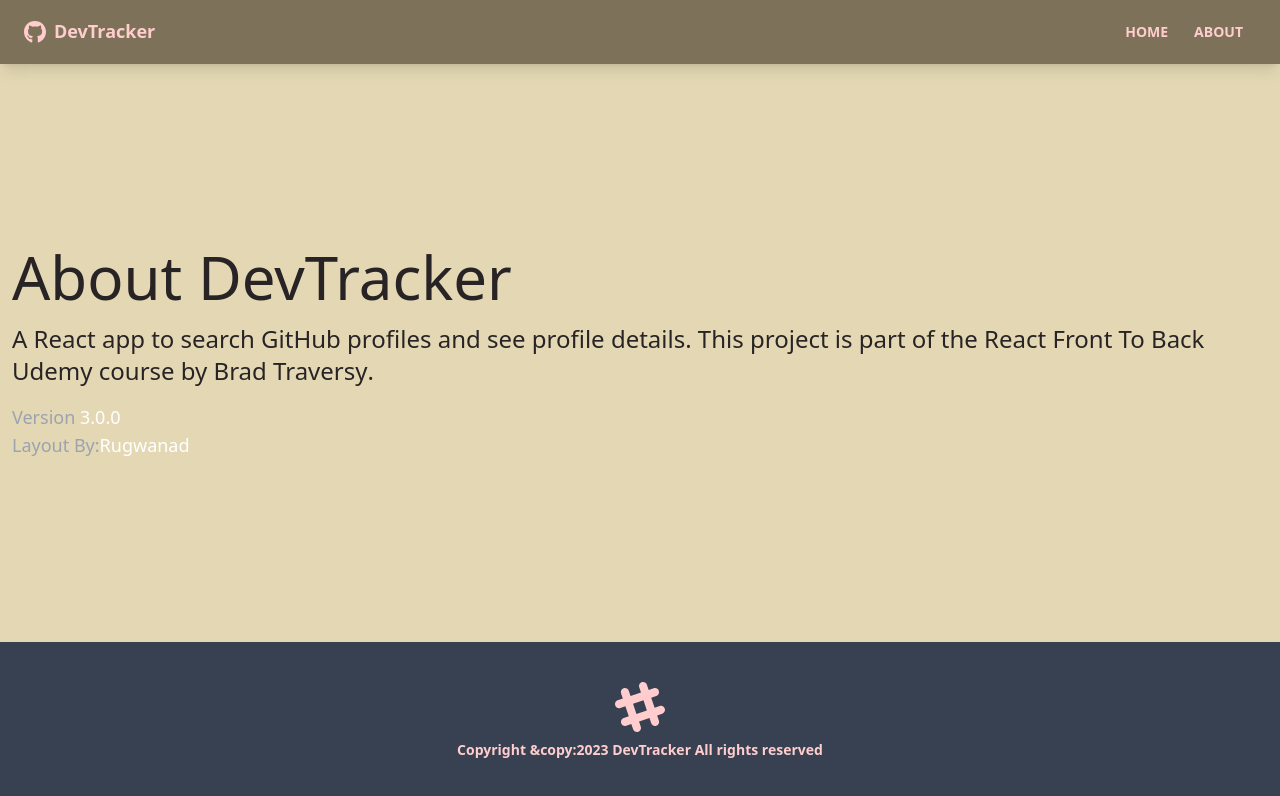
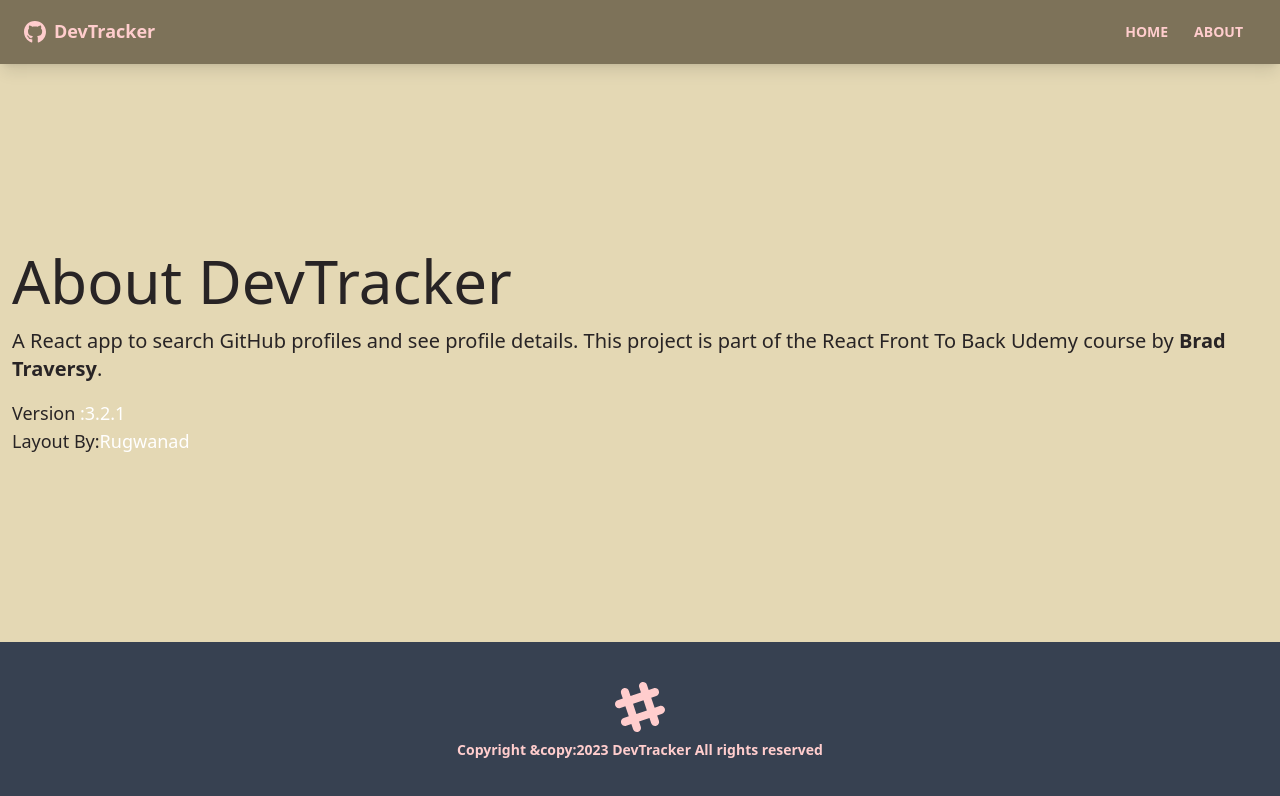
Before and after one commit to ReicaD/GitHub-Project, a React (Create React App) app in the folder github-finder/: page /about in a window 1280 px wide. Shown: the top 796 px of the page. Built offline with nearby package versions, Linux system fonts and the light colour scheme.

Commit message:
modified

```diff
--- a/github-finder/src/Pages/About.jsx
+++ b/github-finder/src/Pages/About.jsx
@@ -4,7 +4,7 @@ function About() {
   return (
     <div>
       <h1 className="text-6xl mb-4">About DevTracker</h1>
-      <p className="mb-4 text-2xl font-light">
+      <p className="mb-4 text-xl font-dark">
         A React app to search GitHub profiles and see profile details. This
         project is part of the
         <a href="https://www.udemy.com/course/modern-react-front-to-back/">
@@ -17,10 +17,10 @@ function About() {
         </strong>
         .
       </p>
-      <p className="text-lg text-gray-400">
-        Version <span className="text-white">3.0.0</span>
+      <p className="text-lg text-dark-400">
+        Version <span className="text-white">:3.2.1</span>
       </p>
-      <p className="text-lg text-gray-400">
+      <p className="text-lg text--400">
         Layout By:
         <a className="text-white" href="https://twitter.com/hassibmoddasser">
           Rugwanad
--- a/github-finder/src/Pages/NotFound.jsx
+++ b/github-finder/src/Pages/NotFound.jsx
@@ -10,7 +10,7 @@ function NotFound() {
           <h1 className='text-8xl font-bold mb-8'>Oops!</h1>
           <p className='text-5xl mb-8'>404 - Page Not Found!</p>
           <Link className='btn btn-primary btn-lg' to='/'>
-            <FaHome className='mr-2' />
+            <FaHome className='mr-0' />
 
           </Link>
         </div>
```
